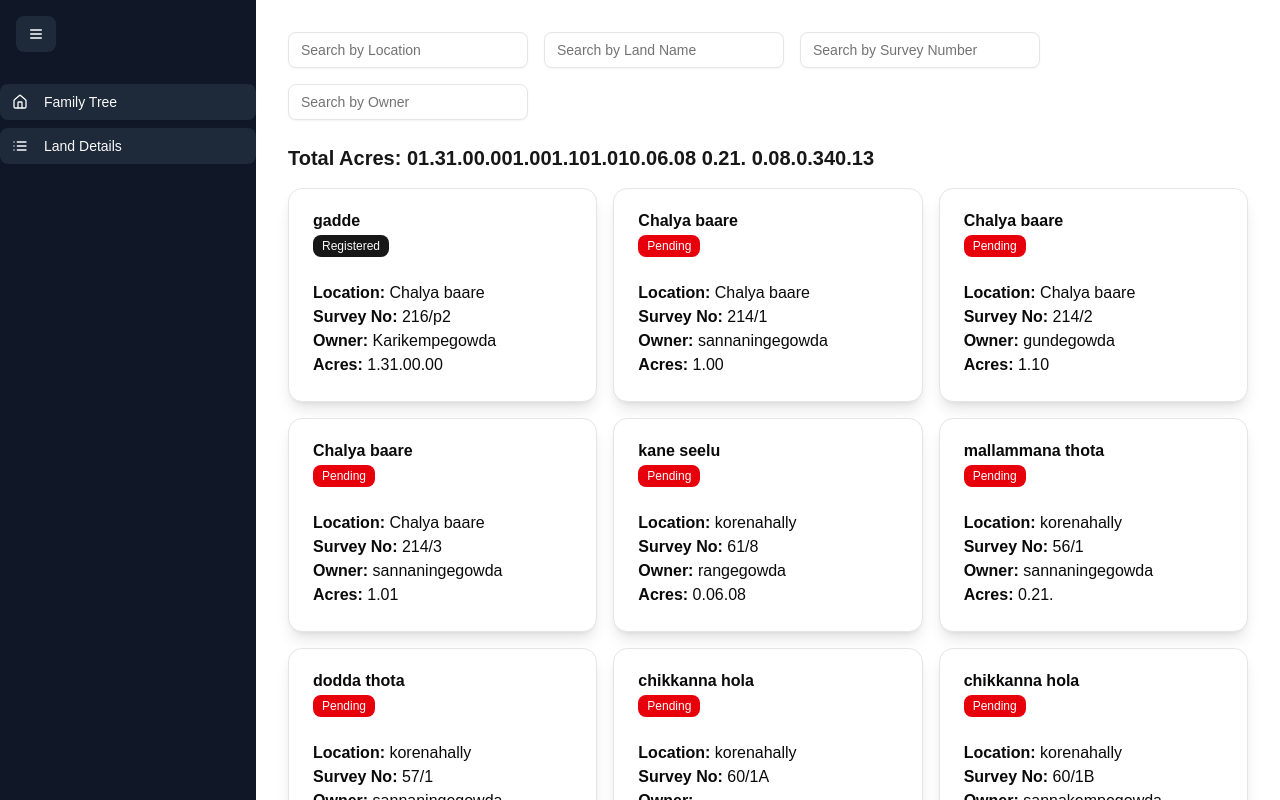
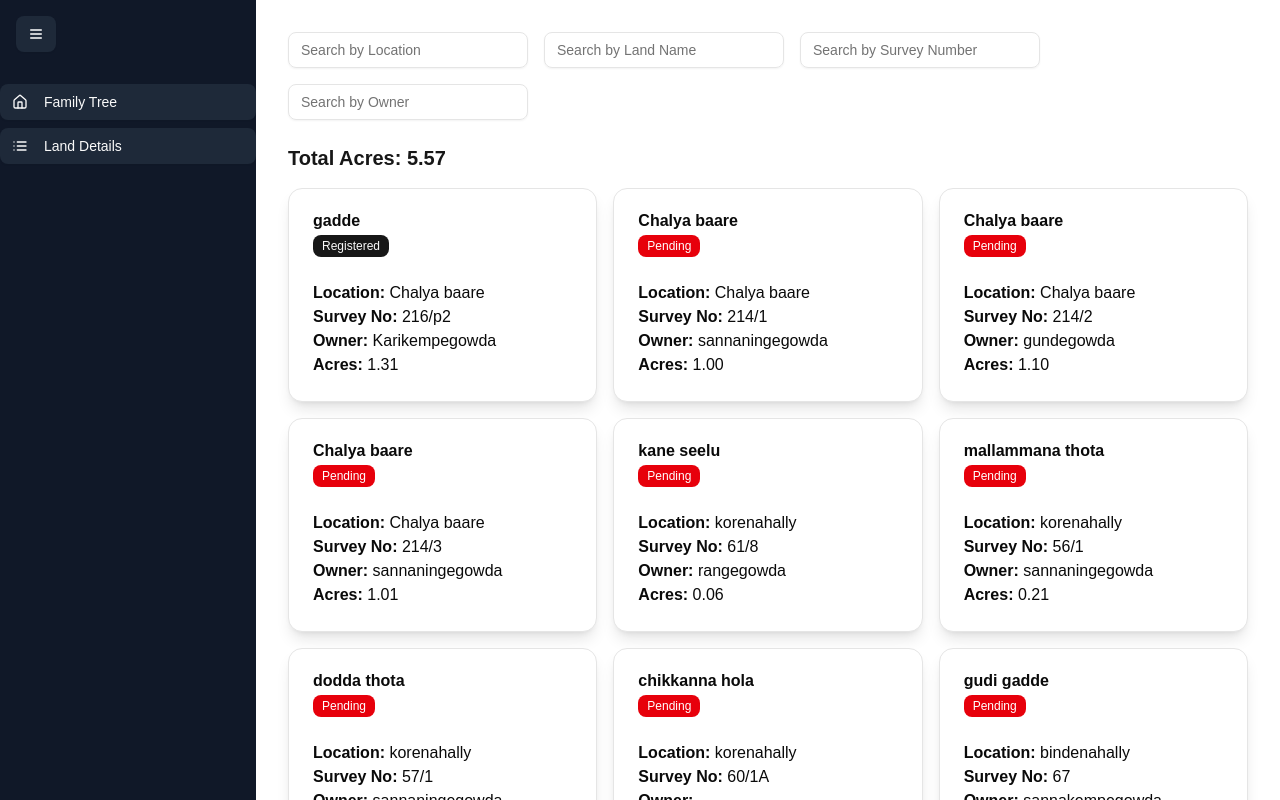
Before and after one commit to kumarbhanu/familytree, a Next.js app: page / in a window 1280 px wide. Both pictures are taken after a click on the button "Land Details". Shown: the top 800 px of the page. Built offline with nearby package versions, Linux system fonts and the light colour scheme.

Commit message:
land details

```diff
--- a/components/shared/LandDetails.jsx
+++ b/components/shared/LandDetails.jsx
@@ -5,14 +5,13 @@ import { Input } from "@/components/ui/input";
 import { Badge } from "@/components/ui/badge";
 
 const landData = [
-
   {
     location: "Chalya baare",
     land_name: "gadde",
     survey_number: "216/p2",
     owner: "Karikempegowda",
-    acres: "1.31.00.00",
-    id:1
+    acres: "1.31",
+    id: 1,
   },
   {
     location: "Chalya baare",
@@ -20,11 +19,10 @@ const landData = [
     survey_number: "214/1",
     owner: "sannaningegowda",
     acres: "1.00",
-    id:2
+    id: 2,
   },
-
   {
-    id:3,
+    id: 3,
     location: "Chalya baare",
     land_name: "Chalya baare",
     survey_number: "214/2",
@@ -32,7 +30,7 @@ const landData = [
     acres: "1.10",
   },
   {
-    id:4,
+    id: 4,
     location: "Chalya baare",
     land_name: "Chalya baare",
     survey_number: "214/3",
@@ -40,33 +38,31 @@ const landData = [
     acres: "1.01",
   },
   {
-    id:5,
+    id: 5,
     location: "korenahally",
     land_name: "kane seelu",
     survey_number: "61/8",
     owner: "rangegowda",
-    acres: "0.06.08",
+    acres: "0.06",
   },
-
   {
-    id:6,
+    id: 6,
     location: "korenahally",
     land_name: "mallammana thota",
     survey_number: "56/1",
     owner: "sannaningegowda",
-    acres: " 0.21.",
+    acres: "0.21",
   },
   {
-    id:6,
+    id: 7,
     location: "korenahally",
     land_name: "dodda thota",
     survey_number: "57/1",
     owner: "sannaningegowda",
-    acres: "  0.08.",
+    acres: "0.08",
   },
-
   {
-    id:7,
+    id: 8,
     location: "korenahally",
     land_name: "chikkanna hola",
     survey_number: "60/1A",
@@ -74,16 +70,21 @@ const landData = [
     acres: "0.34",
   },
   {
-    id:8,
-    location: "korenahally",
-    land_name: "chikkanna hola",
-    survey_number: "60/1B",
+    id: 10,
+    location: "bindenahally",
+    land_name: "gudi gadde",
+    survey_number: "67",
     owner: "sannakempegowda",
-    acres: "0.13",
-
+    acres: "0.20",
   },
-
-
+  {
+    id: 11,
+    location: "bindenahally",
+    land_name: " gadde",
+    survey_number: "92",
+    owner: "sannakempegowda",
+    acres: "0.26",
+  },
 ];
 
 export default function LandList() {
@@ -102,7 +103,8 @@ export default function LandList() {
       land.owner.toLowerCase().includes(search.owner.toLowerCase())
   );
 
-  const totalAcres = filteredData.reduce((sum, land) => sum + land.acres, 0);
+  // Fixing total acres calculation
+  const totalAcres = filteredData.reduce((sum, land) => sum + (parseFloat(land.acres) || 0), 0).toFixed(2);
 
   return (
     <div className="container mx-auto p-4">
```
